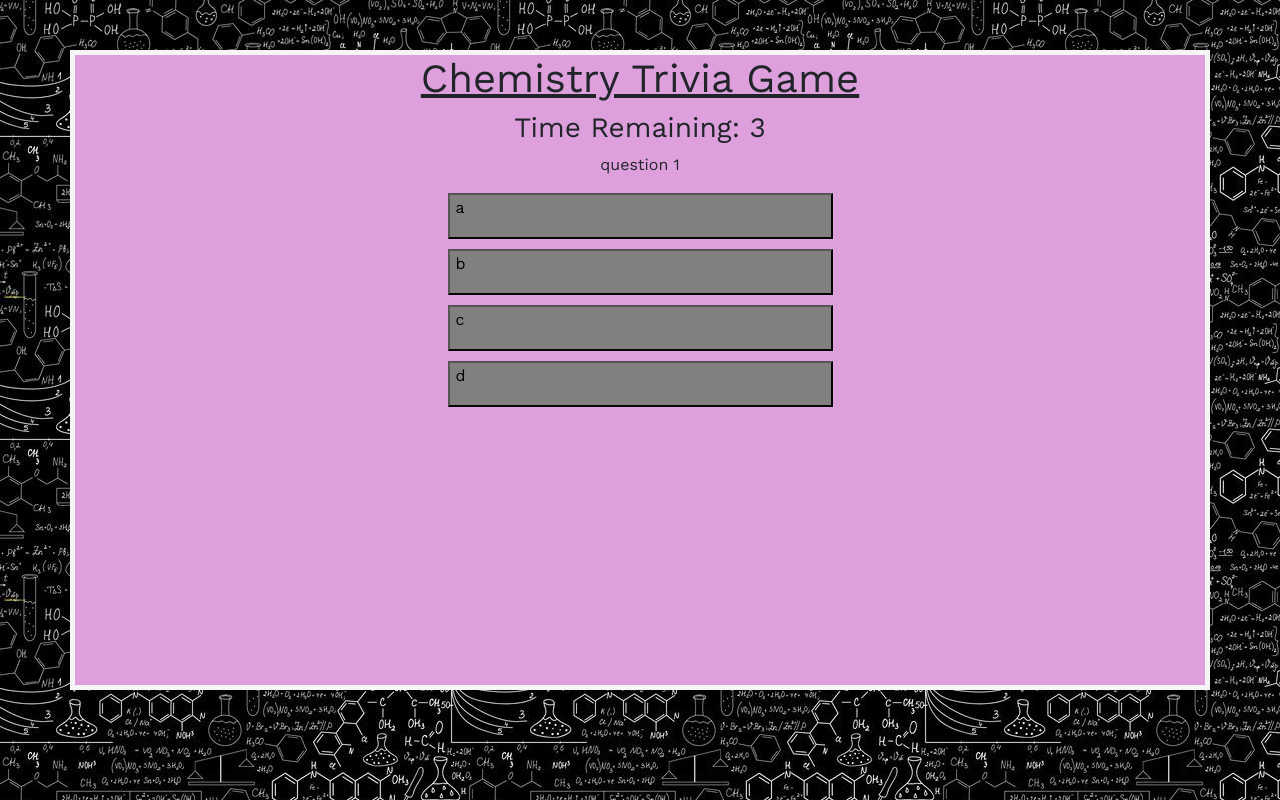
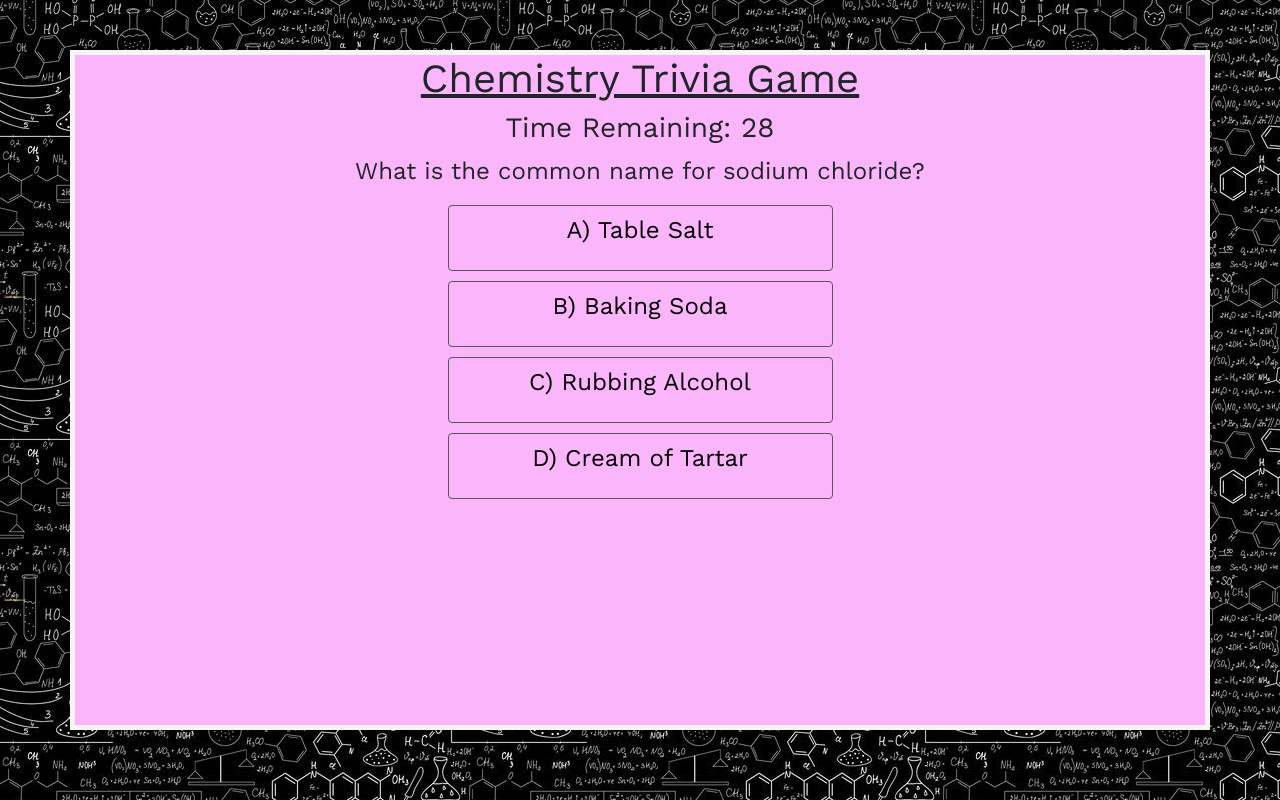
Before and after one commit to NehaNautiyal/TriviaGame, a plain HTML site: page index.html in a window 1280 px wide. Both pictures are taken after a click on the element "Click here to Start". Drawn offline with nearby package versions, Linux system fonts and the light colour scheme.

Commit message:
added questions

```diff
--- a/assets/css/style.css
+++ b/assets/css/style.css
@@ -3,12 +3,12 @@ body {
 }
 
 .container {
-    background: plum;
+    background: #FBB6FB;
     overflow: auto;
     clear: both;
     border: 5px solid whitesmoke;
     margin-top: 50px;
-    height: 80vh;
+    height: 85vh;
 }
 
 h1 {
@@ -21,6 +21,10 @@ h1 {
 h2, h3, p {
     font-family: 'Work Sans', sans-serif;
     text-align: center;
+}
+
+p {
+    font-size: 1.5em;
 }
 
 #start {
@@ -39,19 +43,23 @@ h2, h3, p {
     background: plum;
 }
 
-button {
-    background: gray;
+button, btn {
+    background: #B9B8B8
     display: flex;
-    margin-left: auto;
-    margin-right: auto;
-    font: whitesmoke;
+    justify-content: center;
+    color: whitesmoke;
     margin-bottom: 10px;
     width: 35%;
 }
 
+.btn-outline-secondary {
+    color: black;
+    border-color: #595858;
+}
+
 img {
-    height: 200px;
-    width: 200px;
+    height: 300px;
+    width: 300px;
     display: flex;
     margin-left: auto;
     margin-right: auto;
--- a/assets/javascript/app.js
+++ b/assets/javascript/app.js
@@ -17,31 +17,31 @@ $(document).ready(function () {
     //_____________________________________________________________________________________
     var questionObject = [
         {
-            question: "question 1",
-            choices: ["a", "b", "c", "d"],
+            question: "What is the common name for sodium chloride?",
+            choices: ["A) Table Salt", "B) Baking Soda", "C) Rubbing Alcohol", "D) Cream of Tartar"],
             answer: "a",
-            correctText: "a. Salt",
+            correctText: "A) Table Salt. <br> Did you know that every cell in the body contains salt? An adult contains about 250 grams of salt.",
             incorrect: "incorrect choice picked",
             timesUp: "time's up response",
             image: "assets/images/salt.jpg"
         },
         {
-            question: "question 2",
-            choices: ["b", "c", "d", "a"],
+            question: "What is the common name for glucose?",
+            choices: ["A) Chalk", "B) Table Sugar", "C) Borax", "D) Baking Powder"],
             answer: "b",
-            correctText: "b. Sugar",
+            correctText: "B) Sugar. There are 2 other types of sugar: fructose and sucrose.",
             incorrect: "incorrect choice picked",
             timesUp: "time's up response",
             image: "assets/images/sugar.jpg"
         },
         {
-            question: "question 3",
-            choices: ["a", "b", "c", "d"],
+            question: "What is the common name for magnesium sulfate heptahydrate?",
+            choices: ["A) Table Salt", "B) Borax", "C) Baking Soda", "D) Epsom Salt"],
             answer: "d",
-            correctText: "d. Baking Soda",
+            correctText: "D) Epsom Salt. Epsom Salts soothe achy muscles. Try soaking in 1 cup of epsom salt in a tub of water.",
             incorrect: "incorrect choice picked",
             timesUp: "time's up response",
-            image: "assets/images/baking-soda.jpg"
+            image: "assets/images/epsom-salt.jpeg"
         }
     ]
     //_____________________________________________________________________________________
@@ -50,7 +50,7 @@ $(document).ready(function () {
     // console.log(questionObject.question1.timesUp);
     //_____________________________________________________________________________________
     //Initialize some variables
-    var currentTime = 5
+    var currentTime = 30;
     var countdown = false;
     var questionsLeft = 3;
     var whichQuestion = 0;
@@ -67,7 +67,7 @@ $(document).ready(function () {
     //_____________________________________________________________________________________
     function startTime() {
         if (!countdown) {
-            currentTime = 5;
+            currentTime = 30;
             intervalId = setInterval(timer, 1000);
         } else {
             $("#timeRemaining").html(`<h3>Time Remaining: ${currentTime}</h3>`);
@@ -172,13 +172,13 @@ $(document).ready(function () {
                 //execute function for correct Answer
                 stopTime();
                 correctAnswer();
-                setTimeout(nextQuestion, 1000*3);
+                setTimeout(nextQuestion, 1000*4);
             } else {
                 console.log("wrong answer");
                 //else execute function for incorrect answer
                 stopTime();
                 incorrectAnswer();
-                setTimeout(nextQuestion, 1000*3);
+                setTimeout(nextQuestion, 1000*4);
             }
     });
     //_____________________________________________________________________________________
@@ -191,7 +191,8 @@ $(document).ready(function () {
     function correctAnswer() {
         $("button").hide();
         numCorrectQuestions++;
-        $("#question").html('<h3>You answered correctly!</h3>');
+        $("#question").html('<h2>You answered correctly!</h2>');
+        $("#question").append(`'<h2>The correct answer is ${questionObject[whichQuestion].correctText}</h2>'`);
         showImage();
 
 
@@ -224,7 +225,7 @@ $(document).ready(function () {
         showImage();
         $(".answerChoices").empty();
         //after a certain amount of time
-        setTimeout(nextQuestion, 1000*3);
+        setTimeout(nextQuestion, 1000*4);
     }
     //_____________________________________________________________________________________
     function showImage() {
--- a/index.html
+++ b/index.html
@@ -46,28 +46,28 @@
             </div>
         </div>
         <div class="row">
-            <div class="col-md-12">
-                <button class="answerChoices" id="choice-1" value="a"></button>
+            <div class="col-md-12 text-center">
+                <button class="answerChoices btn btn-outline-secondary" id="choice-1" value="a"></button>
             </div>
         </div>
         <div class="row">
-            <div class="col-md-12">
-                <button class="answerChoices" id="choice-2" value="b"></button>
+            <div class="col-md-12 text-center">
+                <button class="answerChoices btn btn-outline-secondary" id="choice-2" value="b"></button>
             </div>
         </div>
         <div class="row">
-            <div class="col-md-12">
-                <button class="answerChoices" id="choice-3" value="c"></button>
+            <div class="col-md-12 text-center">
+                <button class="answerChoices btn btn-outline-secondary" id="choice-3" value="c"></button>
             </div>
         </div>
         <div class="row">
-            <div class="col-md-12">
-                <button class="answerChoices" id="choice-4" value="d"></button>
+            <div class="col-md-12 text-center">
+                <button class="answerChoices btn btn-outline-secondary" id="choice-4" value="d"></button>
             </div>
         </div>
         <div class="row">
-                <div class="col-md-12">
-                    <button class="reset"></button>
+                <div class="col-md-12 text-center">
+                    <button class="reset btn-outline-secondary"></button>
                 </div>
             </div>
 
```
Also changed, not shown: assets/images/epsom-salt.jpeg (added), assets/images/salt.jpg, assets/images/sugar.jpg.
